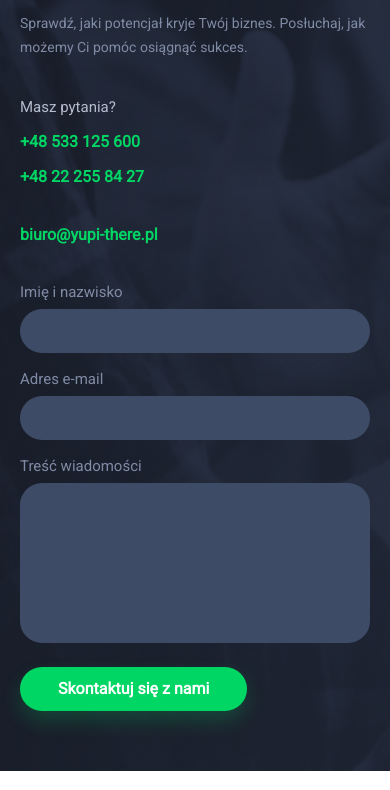
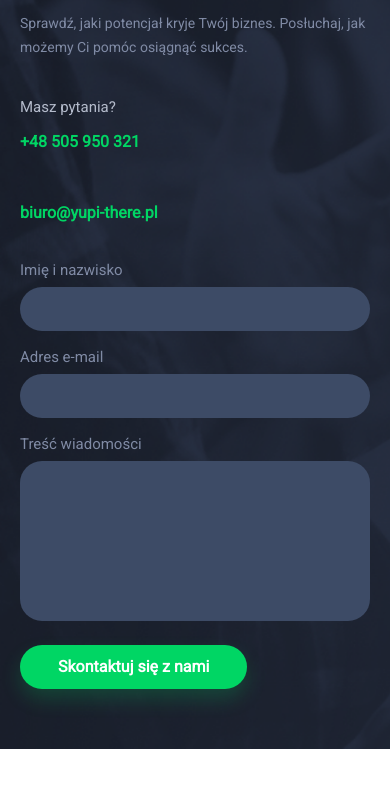
Before and after one commit to m-heyda/yupi-there, a Gatsby site: page / in a window 390 px wide. Shown: the part 4560-5350 px from the top of the page. Built offline with nearby package versions, Linux system fonts and the light colour scheme; Gatsby itself is replaced by a stand-in of ours; a web font is replaced by a local one.

Commit message:
Update contact section phone number

```diff
--- a/src/components/ContactSection/index.js
+++ b/src/components/ContactSection/index.js
@@ -87,11 +87,8 @@ class ContactSection extends Component {
                 <ContactParagraph>Masz pytania?</ContactParagraph>
                 <ContactWrapper>
                   <PhoneWrapper>
-                    <ContactLink href='tel:+48533125600'>
-                      +48 533 125 600
-                    </ContactLink>
-                    <ContactLink href='tel:+48533125600'>
-                      +48 22 255 84 27
+                    <ContactLink href='tel:+48505950321'>
+                      +48 505 950 321
                     </ContactLink>
                   </PhoneWrapper>
                   <ContactLink href='mailto:biuro@yupi-there.pl'>
```
